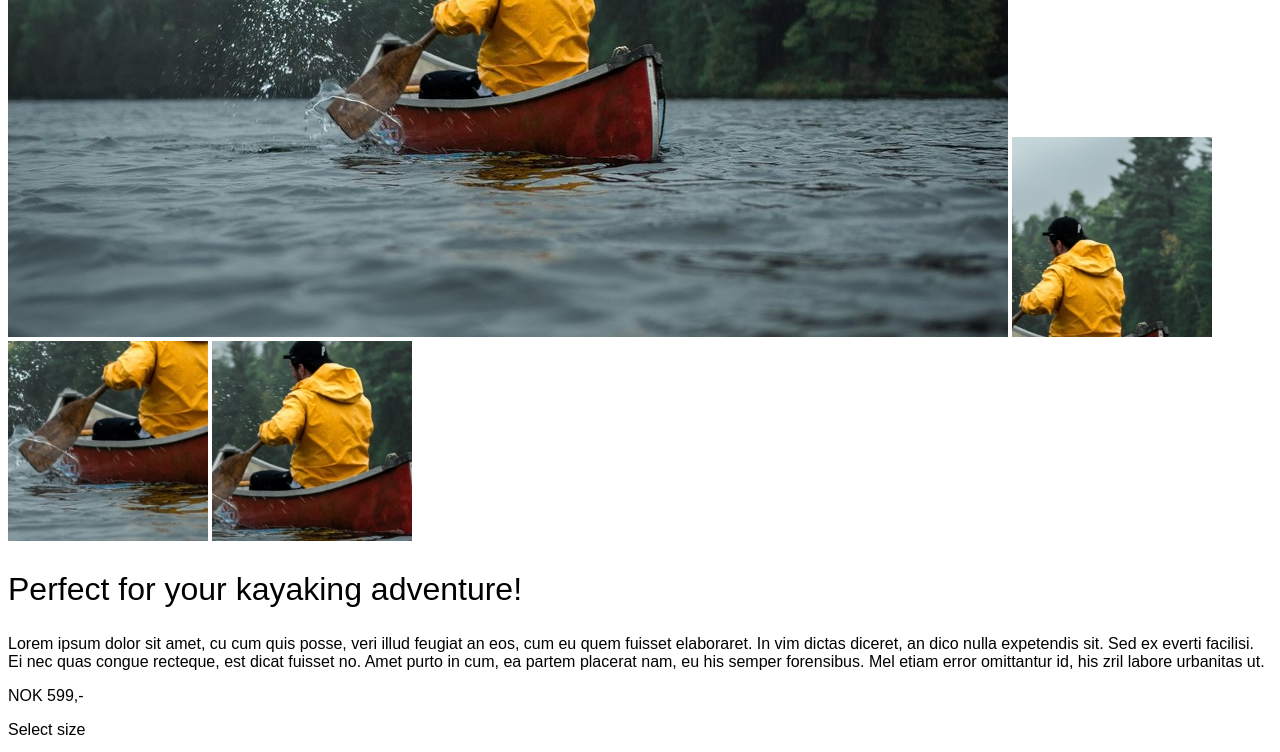
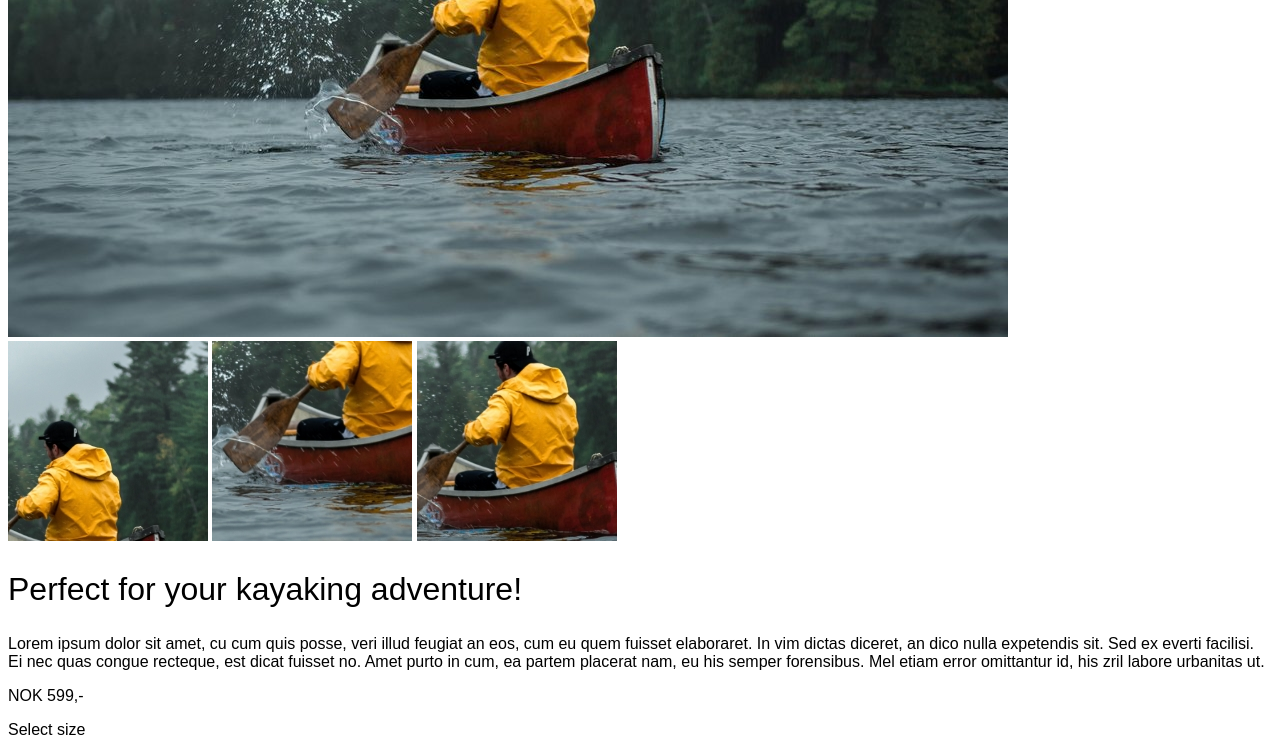
Before and after one commit to sarabmadsen/rainydays-version2, a plain HTML site: page jackets/the-yellow-one.html in a window 1280 px wide. Shown: the part 740-1492 px from the top of the page. Drawn offline with Linux system fonts and the light colour scheme.

Commit message:
css yellow

```diff
--- a/css/the-yellow-one.css
+++ b/css/the-yellow-one.css
@@ -31,6 +31,9 @@ h1 {
 .button {
   grid-area: button;
 }
+.small-images {
+  grid-area: small-images;
+}
 
 .big {
   max-width: 200px;
@@ -53,4 +56,11 @@ h1 {
 
 /*Desktop styles*/
 @media only screen and (min-width: 660px) {
+  main {
+    display: grid;
+    grid-gap: 1rem;
+    grid-template-areas:
+      "h1 h1"
+      "big text-area";
+  }
 }
--- a/jackets/the-yellow-one.html
+++ b/jackets/the-yellow-one.html
@@ -44,9 +44,11 @@
     <main>
       <h1>The yellow one</h1>
       <img class="big" src="/images/the-yellow-one2.jpg" alt="The yellow one">
-      <img class="small1" src="/images/small1.jpg" alt="Top right jacket">
-      <img class="small2" src="/images/small2.jpg" alt="Bottom left jacket">
-      <img class="small3" src="/images/small3.jpg" alt="Center jacket">
+      <div class="small-images">
+        <img class="small1" src="/images/small1.jpg" alt="Top right jacket">
+        <img class="small2" src="/images/small2.jpg" alt="Bottom left jacket">
+        <img class="small3" src="/images/small3.jpg" alt="Center jacket">
+      </div>
       <section class="text-area" >
         <h2>Perfect for your kayaking adventure!</h2>
         <p>
```
